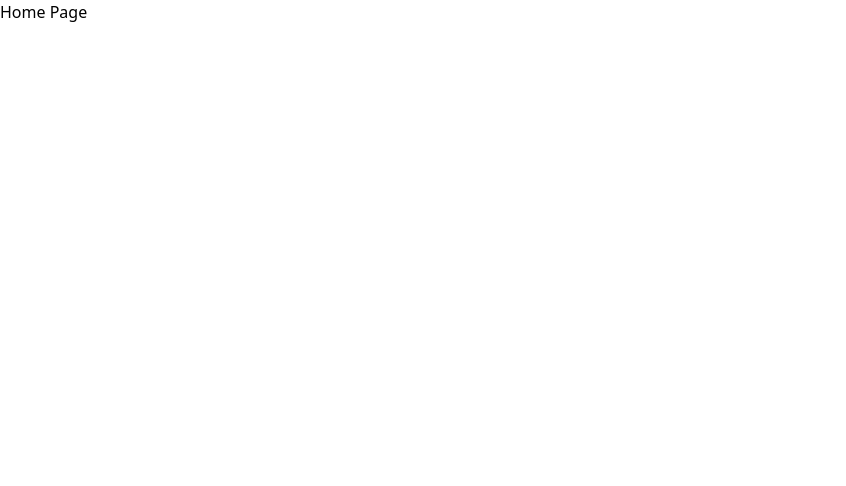
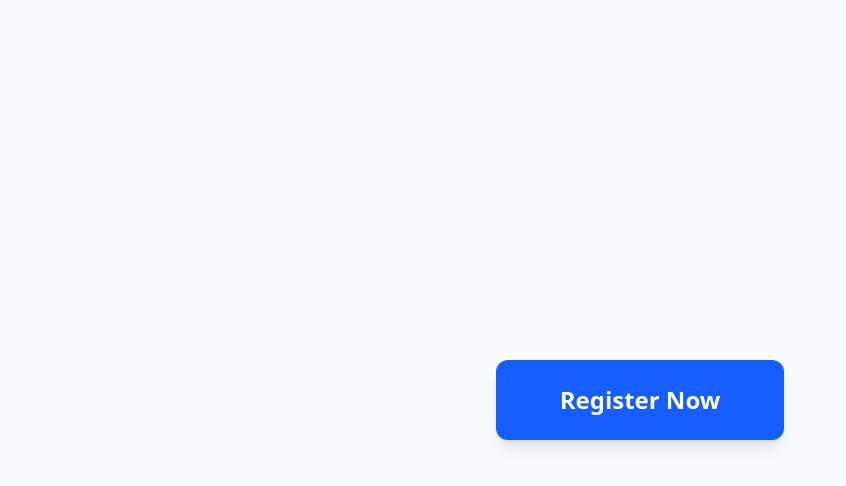
Before and after one commit to vladzabolotnyi/multistep-registration, a React app in the folder frontend/: page / in a window 1280 px wide. Shown: the top 486 px of the page, without its empty margins (0-846 px from the left). Built offline with nearby package versions, Linux system fonts and the light colour scheme; the HTML template or start-up script is replaced by a standard one.

Commit message:
feat: adjust home page with register button

```diff
--- a/frontend/src/pages/HomePage.tsx
+++ b/frontend/src/pages/HomePage.tsx
@@ -1,3 +1,15 @@
+import { Link } from 'react-router-dom'
+
 export default function HomePage() {
-    return <div>Home Page</div>
+    return (
+        <div className="flex flex-col justify-center items-center min-h-screen bg-gray-50">
+            <div className="text-center">
+                <Link to="/register">
+                    <button className="py-6 px-16 text-2xl font-semibold text-white bg-blue-600 rounded-xl shadow-lg transition-all duration-200 transform hover:bg-blue-700 hover:shadow-xl hover:scale-105 focus:ring-4 focus:ring-blue-500 focus:ring-opacity-50 focus:outline-none active:bg-blue-800 active:scale-95">
+                        Register Now
+                    </button>
+                </Link>
+            </div>
+        </div>
+    )
 }
```
